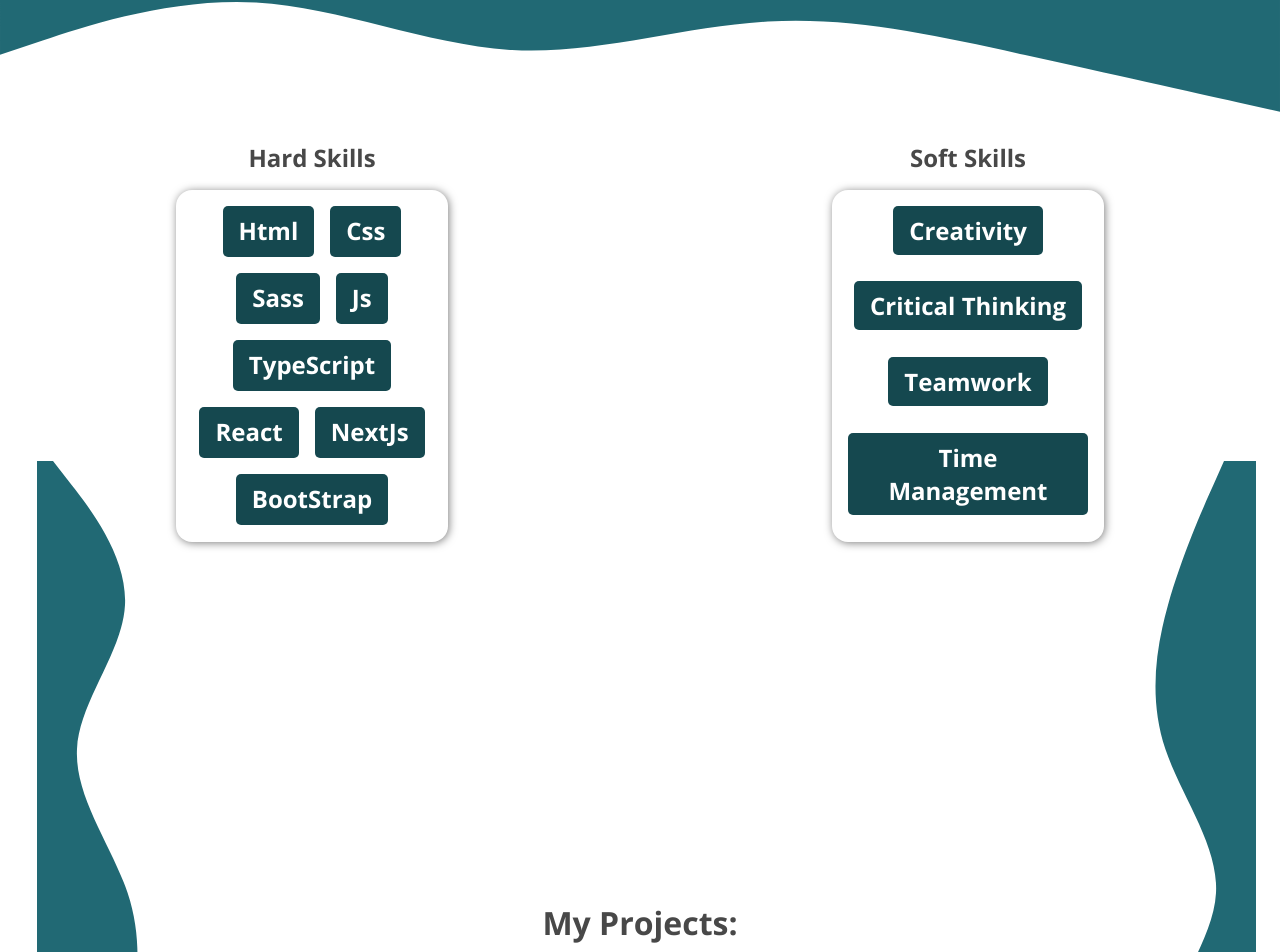
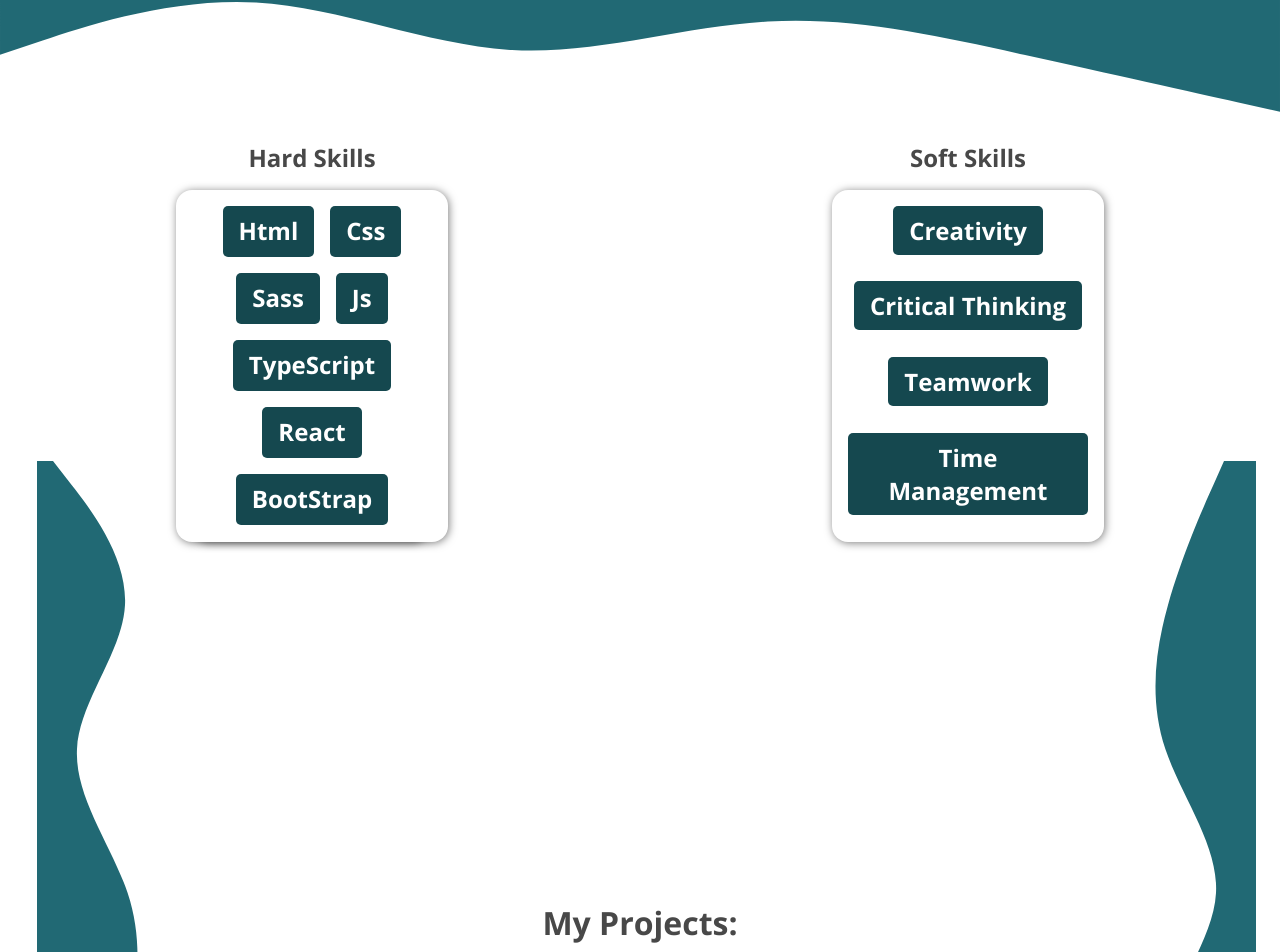
Before and after one commit to Bochen28/my-portfolio, a Next.js app: page / in a window 1280 px wide. Shown: the part 1659-2611 px from the top of the page. Built offline with nearby package versions, Linux system fonts and the light colour scheme.

Commit message:
Created dropdown list of what's next

```diff
--- a/src/components/hardSkillCard/HardSkill.tsx
+++ b/src/components/hardSkillCard/HardSkill.tsx
@@ -1,20 +1,40 @@
+"use client";
+
+import { useState } from "react";
 import styles from "./hardSkill.module.sass";
 
 function HardSkill() {
+  const [isVisible, setVisible] = useState(true);
+
+  const toggleDropdown = () => {
+    setVisible(!isVisible);
+  };
+
   return (
     <div className={styles.content}>
       <h2>Hard Skills</h2>
-      <div className={styles.card}>
-        <ul>
+      <div className={styles.card} onClick={toggleDropdown}>
+        <ul className={styles.skillsList}>
           <li>Html</li>
           <li>Css</li>
           <li>Sass</li>
           <li>Js</li>
           <li>TypeScript</li>
           <li>React</li>
-            <li>NextJs</li>
           <li>BootStrap</li>
         </ul>
+        <div
+          className={styles.dropdown}
+          style={{
+            transform: isVisible ? "translateY(0)" : "translateY(90%)",
+          }}
+        >
+          <h2>What's next:</h2>
+          <ul className={styles.skillsList}>
+            <li>Next</li>
+            <li>Node.js</li>
+          </ul>
+        </div>
       </div>
     </div>
   );
--- a/src/components/hardSkillCard/hardSkill.module.sass
+++ b/src/components/hardSkillCard/hardSkill.module.sass
@@ -9,23 +9,45 @@
 
 .card
     display: flex
+    position: relative
     width: 15rem
     height: 20rem
     padding: 1rem
     border-radius: 1rem
+    background: #FFFFFF
     box-shadow: .0625rem .0625rem 0.5rem rgba(0, 0, 0, 0.5)
 
-    ul
-        display: flex
-        justify-content: center
-        flex-wrap: wrap
-        gap: 1rem
-        list-style-type: none
+.skillsList
+    display: flex
+    height: 100%
+    width: 100%
+    justify-content: center
+    flex-wrap: wrap
+    gap: 1rem
+    list-style-type: none
 
-        li
-            padding: 0.5rem 1rem
-            border-radius: .3125rem
-            font-size: 1.5rem
-            font-weight: 700
-            background: #15484f
-            color: #FFFFFF
+    li
+        padding: 0.5rem 1rem
+        border-radius: .3125rem
+        font-size: 1.5rem
+        font-weight: 700
+        background: #15484f
+        color: #FFFFFF
+
+.dropdown
+    z-index: -1
+    position: absolute
+    display: flex
+    flex-wrap: wrap
+    justify-content: center
+    width: 75%
+    padding: 1rem
+    margin: auto
+    bottom: 0
+    border-radius: 1rem
+    box-shadow: 0.0625rem 0.0625rem 0.5rem rgba(0, 0, 0, 0.5)
+    background-color: #FFFFFF
+    transition: all 0.3s
+
+    h2
+        flex-basis: 100%
```
Lines whose indentation alone changed are shown as unchanged.
